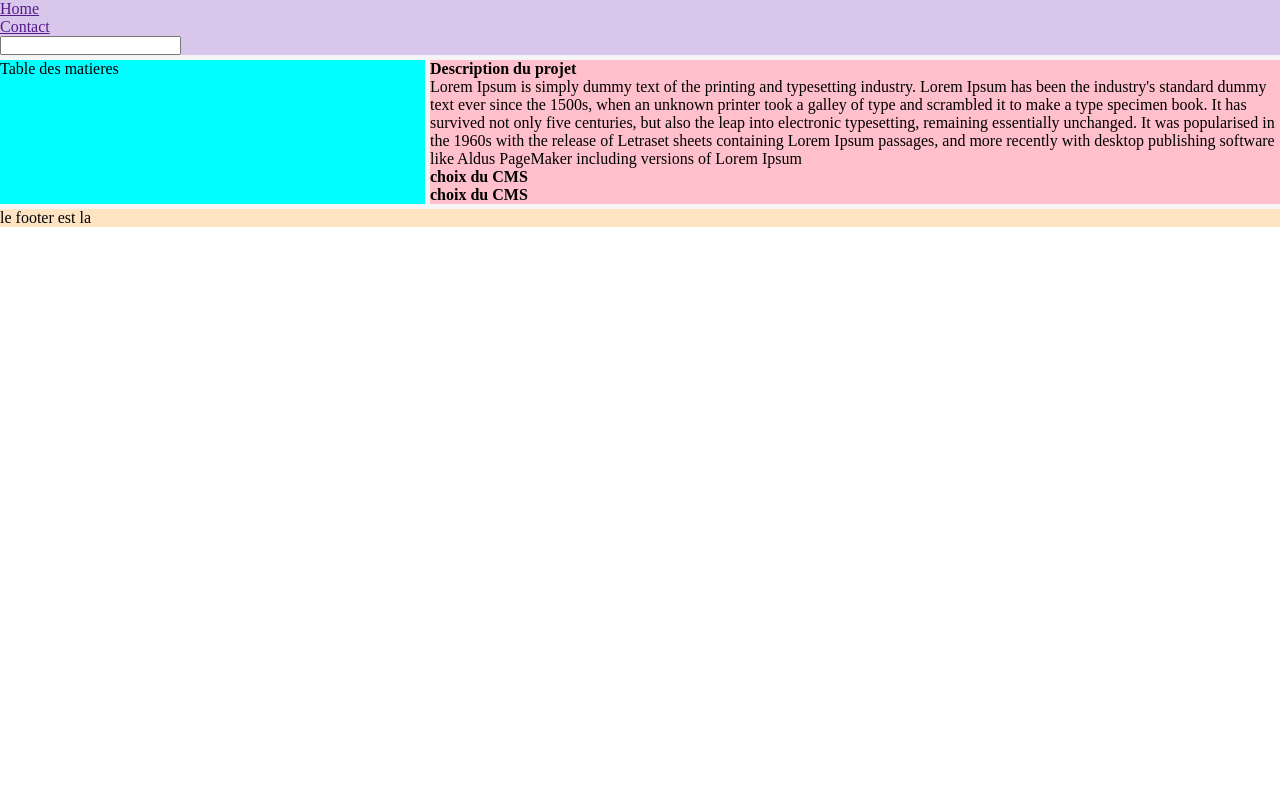
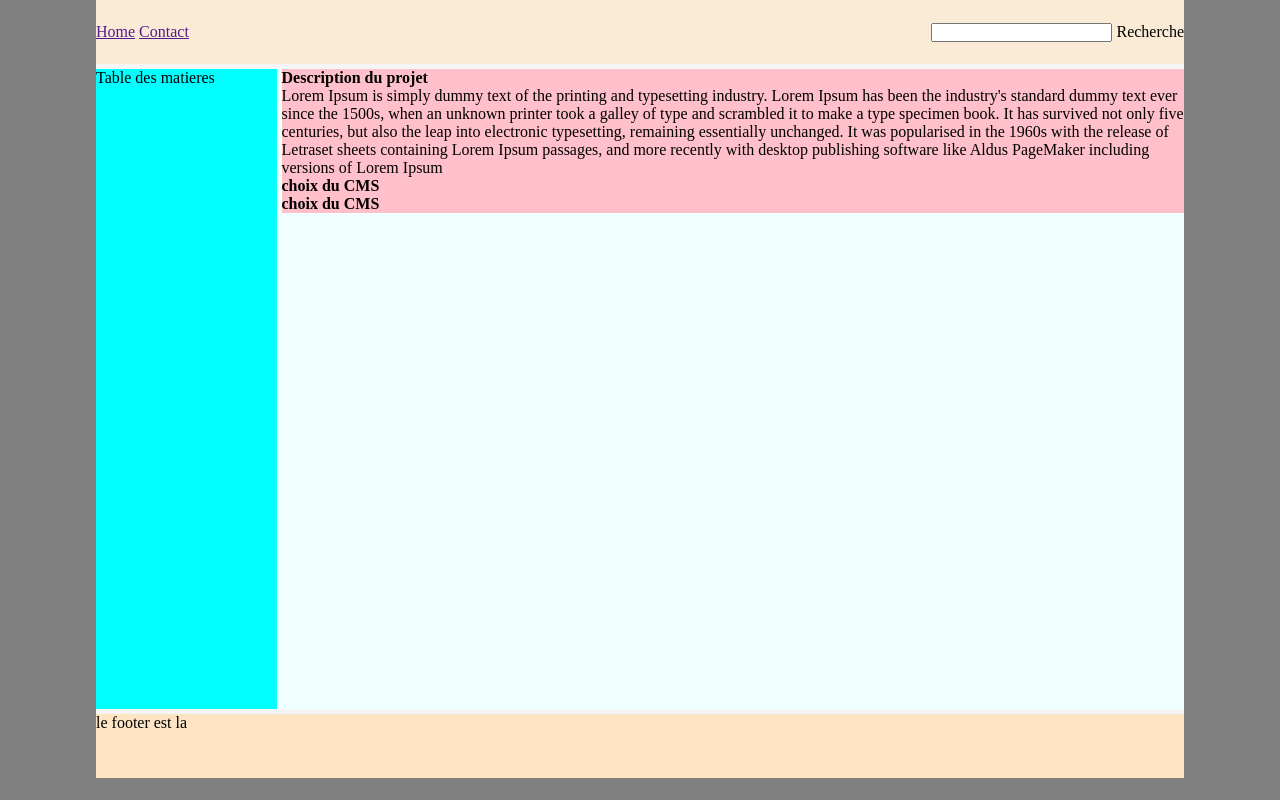
Before and after one commit to Furrane/architectureHauteDisponibilite-dev, a plain HTML site: page src/index.html in a window 1280 px wide. Drawn offline with Linux system fonts and the light colour scheme.

Commit message:
fin du squellette de la page web principale

```diff
--- a/src/index.html
+++ b/src/index.html
@@ -9,18 +9,18 @@
 </head>
 <body>
     <div class="container">
-        <header id="main">
-            <nav id="main">
+        <header>
+            <nav>
                 <ul>
                     <li><a href="">Home</a></li>
                     <li><a href="">Contact</a></li>
                 </ul>
                 <form action="">
-                    <input type="search" name="nav_search" id="">
+                    <input type="search" name="nav_search" id=""> <label for="">Recherche</label>
                 </form>
             </nav>
         </header>
-        <main class="container">
+        <main>
             <aside>Table des matieres</aside>
             <section>
                 <article>
--- a/src/static/style.css
+++ b/src/static/style.css
@@ -3,28 +3,52 @@
     padding: 0;
 }
 
-
-
-
+body{
+    background-color:gray;
+}
 .container {
     display: grid;
     grid-template-columns: 1fr 2fr;
     align-items: start;
     gap: 5px;
     background-color: whitesmoke;
-
+    width: 85%;
+    margin: auto;
 }
 
 header {
 
+    height: 8vh;
     grid-column-start: 1;
     grid-column-end: -1;
     background-color: rgb(217, 198, 235);
+
+}
+
+header li {
+    display: inline;
+}
+
+
+header nav {
+
+    height: 100%;
+    display: flex;
+    justify-content: space-between;
+    align-items: center;
+    background-color: antiquewhite;
 }
 
 main {
+
+    display: grid;
+    grid-template-columns: 1fr 5fr;
+    align-items: start;
+    gap: 5px;
+
     grid-column-start: 1;
     grid-column-end: -1;
+    height: 80vh;
     background-color: azure;
 }
 
@@ -40,13 +64,18 @@ section {
     grid-column-end: -1;
     background-color: blueviolet;
 }
+
+
+article{
+    background-color: pink;
+}
+
+
 footer {
 
     grid-column-start: 1;
     grid-column-end: -1;
+    height: 8vh;
     background-color: bisque;
+
 }
-
-article{
-    background-color: pink;
-}
```
